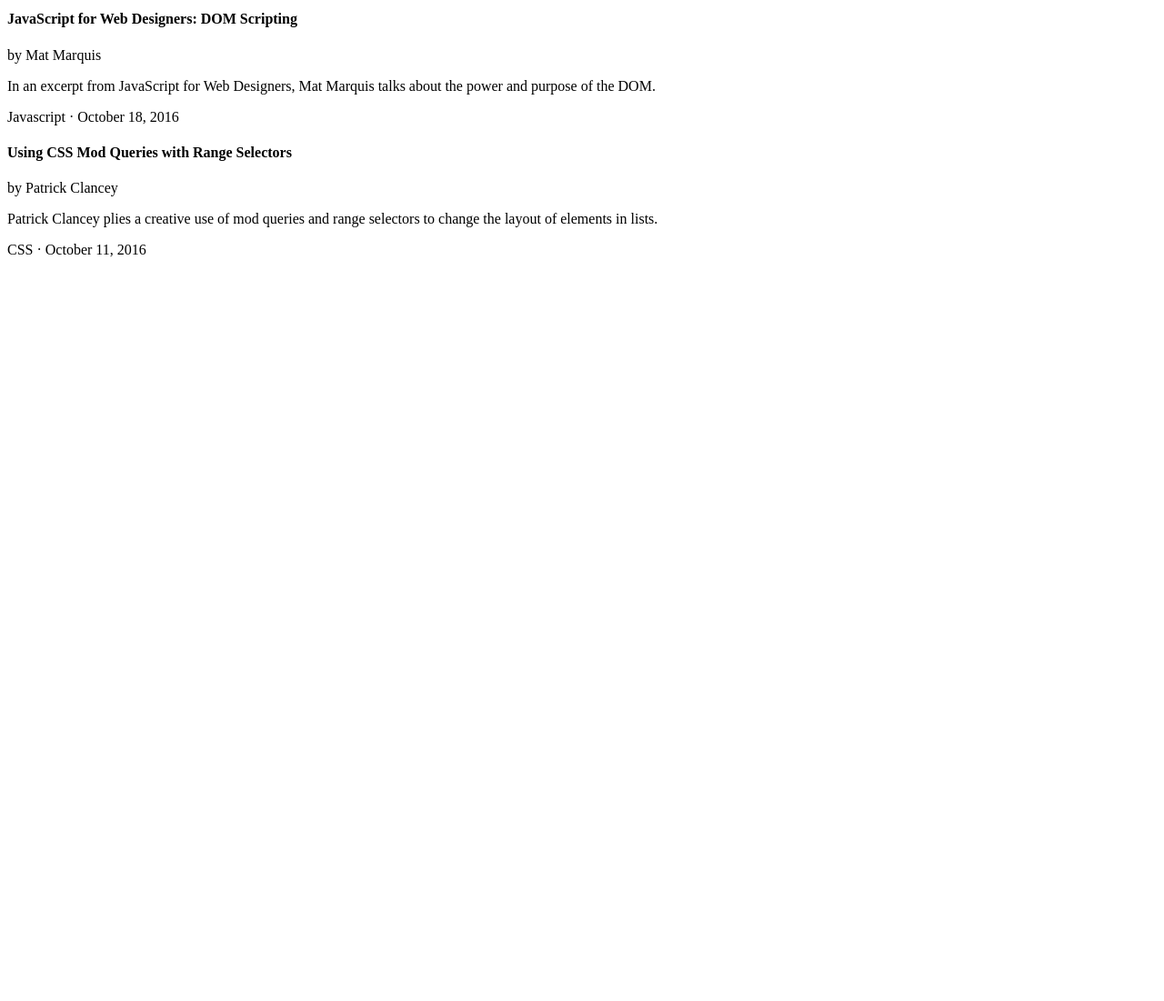
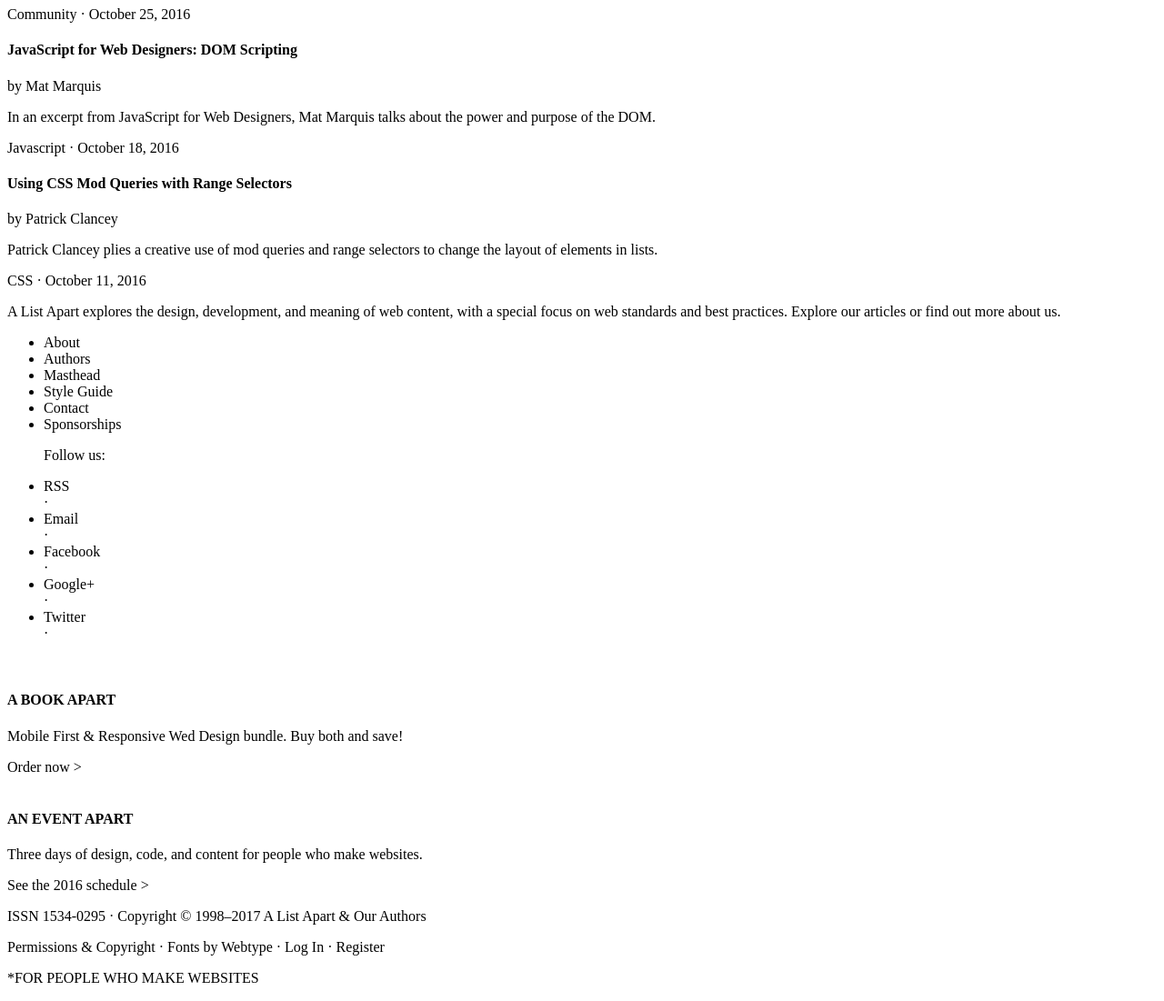
Before and after one commit to nickrdandrea/html-layout, a plain HTML site: page index.html in a window 1280 px wide. Shown: the part 1988-3089 px from the top of the page at 91% size. Before the commit the page ends 2288 px from the top, so only its background shows below. Drawn offline with Linux system fonts and the light colour scheme.

Commit message:
Finish done, I'm bad at frequent commits.

```diff
--- a/index.html
+++ b/index.html
@@ -55,7 +55,7 @@
 
         <div>
           <h5>JOB BOARD</h5>
-          <img>
+          <p>WE WORK REMOTELY(img)</p>
           <a>Pathable, Inc. is looking for a Designer and CSS Expert.</a>
         </div>
 
@@ -114,7 +114,51 @@
           <p>CSS · <time>October 11, 2016</time></p>
         </article>
       </section>
+      <div>
+        <p>A List Apart explores the design, development, and meaning of web content, with a special focus on web standards and best practices. Explore our <a>articles</a> or find out more <a>about us</a>.</p>
+      </div>
+    </main>
     <footer>
+      <nav>
+        <ul>
+          <li><a>About</a></li>
+          <li><a>Authors</a></li>
+          <li><a>Masthead</a></li>
+          <li><a>Style Guide</a></li>
+          <li><a>Contact</a></li>
+          <li><a>Sponsorships</a></li>
+          <p>Follow us:</p>
+          <li><a>RSS</a></li> ·
+          <li><a>Email</a></li> ·
+          <li><a>Facebook</a></li> ·
+          <li><a>Google+</a></li> ·
+          <li><a>Twitter</a></li> ·
+        </ul>
+        <div>
+          <article>
+            <img>
+            <h4>A BOOK APART</h4>
+            <p>Mobile First & Responsive Wed Design bundle. Buy both and save!</p>
+            <a>Order now ></a>
+          </article>
+          <artcile>
+            <img>
+            <h4>AN EVENT APART</h4>
+            <p>Three days of design, code, and content for people who make websites.</p>
+            <a>See the 2016 schedule ></a>
+          </article>
+        </div>
+        <div>
+          <p>ISSN 1534-0295 · Copyright © 1998–2017 A List Apart & Our Authors</p>
+          <a>Permissions & Copyright</a> · <a>Fonts by Webtype</a> · <a>Log In</a> · <a>Register</a>
+          <img>
+          <img>
+          <img>
+        </div>
+        <p>
+          *FOR PEOPLE WHO MAKE WEBSITES
+        </p>
+      </nav>
     </footer>
   </body>
 </html>
```
